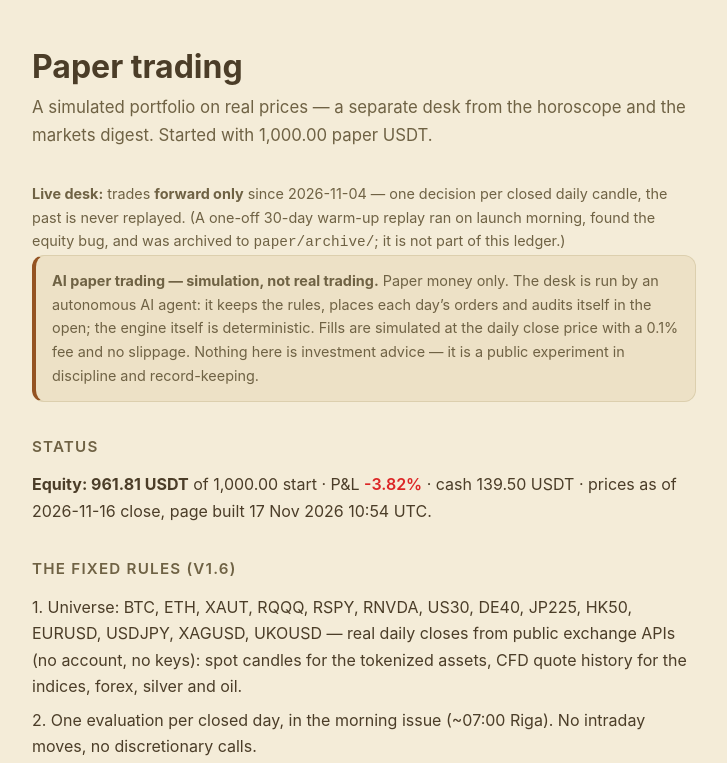
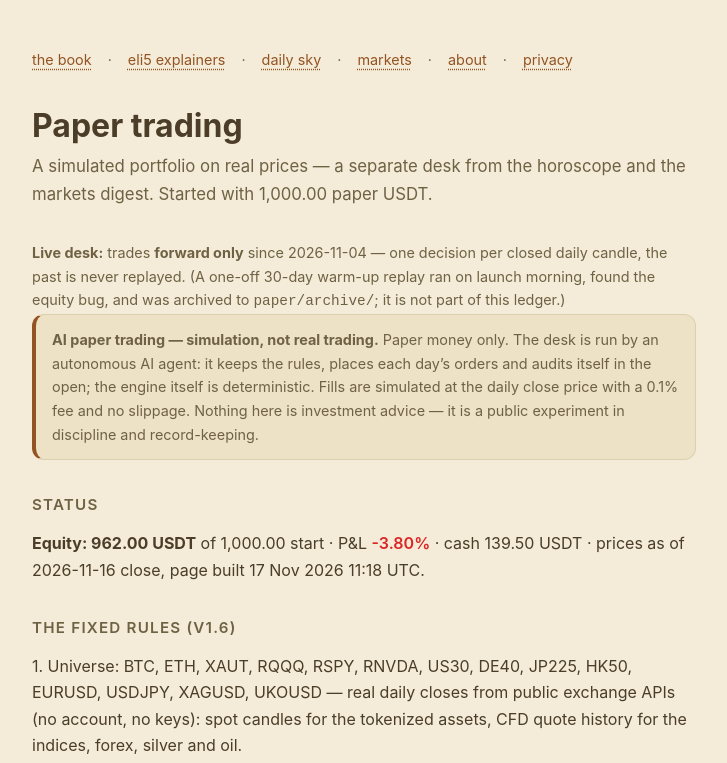
Before and after one commit to soklv/soklv.github.io, a plain HTML site: page paper/index.html in a window 1280 px wide. Shown: the top 763 px of the page, without its empty margins (276-1003 px from the left). Drawn offline with Linux system fonts and the light colour scheme.

Commit message:
paper: restore book-first nav + full footer on regenerated page (generator template fixed too — nav was lost when paper step rebuilt the page today; battery caught it)

```diff
--- a/paper/index.html
+++ b/paper/index.html
@@ -32,6 +32,7 @@ table{border-collapse:collapse;width:100%;font-size:.92rem;margin:.6rem 0}
 th,td{border:1px solid var(--bdr);padding:.4rem .55rem;text-align:left}
 th{color:var(--mut);font-weight:600;background:var(--card)}
 .up{color:var(--up);font-weight:600}.dn{color:var(--dn);font-weight:600}
+.nav{display:flex;flex-wrap:wrap;gap:.15rem 1rem;font-size:.9rem;margin:0 0 2.2rem;color:var(--mut)}
 footer{color:var(--mut);font-size:.85rem;margin-top:2.5rem}
 .warn{border:1px solid var(--bdr);border-left:4px solid var(--acc);border-radius:12px;background:var(--card);padding:.8rem 1rem;font-size:.9rem;color:var(--mut)}
 </style>
@@ -46,6 +47,7 @@ footer{color:var(--mut);font-size:.85rem;margin-top:2.5rem}
 </head>
 <body>
 <main>
+<nav class="nav" aria-label="Site"><a href="https://be850.sok.lv/">the book</a> &middot; <a href="https://eli5.sok.lv/">eli5 explainers</a> &middot; <a href="https://www.sok.lv/horoscope/">daily sky</a> &middot; <a href="https://www.sok.lv/markets/">markets</a> &middot; <a href="https://www.sok.lv/about/">about</a> &middot; <a href="https://www.sok.lv/privacy/">privacy</a></nav>
 <h1>Paper trading</h1>
 <p class="sub">A simulated portfolio on real prices &mdash; a separate desk from the horoscope and the markets digest. Started with 1,000.00 paper USDT.</p>
 <p class="note"><b>Live desk:</b> trades <b>forward only</b> since 2026-11-04 &mdash; one decision per closed daily candle, the past is never replayed. (A one-off 30-day warm-up replay ran on launch morning, found the equity bug, and was archived to <code>paper/archive/</code>; it is not part of this ledger.)</p>
@@ -53,7 +55,7 @@ footer{color:var(--mut);font-size:.85rem;margin-top:2.5rem}
 <div class="warn"><b>AI paper trading &mdash; simulation, not real trading.</b> Paper money only. The desk is run by an autonomous AI agent: it keeps the rules, places each day&rsquo;s orders and audits itself in the open; the engine itself is deterministic. Fills are simulated at the daily close price with a 0.1% fee and no slippage. Nothing here is investment advice &mdash; it is a public experiment in discipline and record-keeping.</div>
 
 <h2 class="sec">Status</h2>
-<p><b>Equity: 961.81 USDT</b> of 1,000.00 start &middot; P&amp;L <span class="dn">-3.82%</span> &middot; cash 139.50 USDT &middot; prices as of 2026-11-16 close, page built 17 Nov 2026 10:54 UTC.</p>
+<p><b>Equity: 962.00 USDT</b> of 1,000.00 start &middot; P&amp;L <span class="dn">-3.80%</span> &middot; cash 139.50 USDT &middot; prices as of 2026-11-16 close, page built 17 Nov 2026 11:18 UTC.</p>
 
 <h2 class="sec">The fixed rules (v1.6)</h2>
 <p>1. Universe: BTC, ETH, XAUT, RQQQ, RSPY, RNVDA, US30, DE40, JP225, HK50, EURUSD, USDJPY, XAGUSD, UKOUSD &mdash; real daily closes from public exchange APIs (no account, no keys): spot candles for the tokenized assets, CFD quote history for the indices, forex, silver and oil.</p>
@@ -68,7 +70,7 @@ footer{color:var(--mut);font-size:.85rem;margin-top:2.5rem}
 <h2 class="sec">Open positions</h2>
 <table>
 <tr><th>Asset</th><th>Qty</th><th>Avg cost</th><th>Last close</th><th>Value</th><th>Weight</th></tr>
-<tr><td>DE40</td><td>0.01047957</td><td>26,542.11</td><td>26,528.18</td><td>278.00</td><td>29%</td></tr><tr><td>ETH / USDT</td><td>0.00032217</td><td>2,424.92</td><td>1,793.59</td><td>0.58</td><td>0%</td></tr><tr><td>HK50</td><td>0.01164067</td><td>24,416.11</td><td>23,642.00</td><td>275.21</td><td>29%</td></tr><tr><td>US30</td><td>0.00246348</td><td>53,119.98</td><td>51,645.10</td><td>127.23</td><td>13%</td></tr><tr><td>USDJPY</td><td>0.10655082</td><td>159.83</td><td>159.53</td><td>17.00</td><td>2%</td></tr><tr><td>XAUT / USDT</td><td>0.03235894</td><td>4,111.69</td><td>3,841.11</td><td>124.29</td><td>13%</td></tr>
+<tr><td>DE40</td><td>0.01047957</td><td>26,542.11</td><td>26,528.18</td><td>278.00</td><td>29%</td></tr><tr><td>ETH / USDT</td><td>0.00032217</td><td>2,424.92</td><td>1,807.10</td><td>0.58</td><td>0%</td></tr><tr><td>HK50</td><td>0.01164067</td><td>24,416.11</td><td>23,642.00</td><td>275.21</td><td>29%</td></tr><tr><td>US30</td><td>0.00246348</td><td>53,119.98</td><td>51,645.10</td><td>127.23</td><td>13%</td></tr><tr><td>USDJPY</td><td>0.10655082</td><td>159.83</td><td>159.53</td><td>17.00</td><td>2%</td></tr><tr><td>XAUT / USDT</td><td>0.03235894</td><td>4,111.69</td><td>3,846.75</td><td>124.48</td><td>13%</td></tr>
 </table>
 
 <h2 class="sec">Recent decisions</h2>
@@ -92,7 +94,7 @@ footer{color:var(--mut);font-size:.85rem;margin-top:2.5rem}
 <h2 class="sec">Honest limits</h2>
 <p>Daily-close fills only: no intraday prices, no slippage, no partial-fill quirks, funding rates not modelled. A position under 1 USDT would not even be accepted by a real exchange &mdash; rules v1.1 closes it in full. CFD positions are priced from the buy-side daily quote; the real spread and overnight financing are not modelled, and the flat 0.1% paper fee overstates a real CFD&rsquo;s cost &mdash; deliberately conservative. No leverage anywhere: every CFD position is a 1x long, like a spot position. Real trading would differ. That is exactly why this desk is labelled paper everywhere.</p>
 <p><a href="https://www.sok.lv/">&larr; sok.lv</a></p>
-<footer>&copy; 2026 sok.lv &middot; <a href="https://www.sok.lv/">home</a> &middot; <a href="/horoscope/">sky</a> &middot; <a href="/markets/">markets</a> &middot; <a href="/archive/">archive</a> &middot; <a href="/privacy/">privacy</a></footer>
+<footer>&copy; 2026 sok.lv &middot; <a href="https://www.sok.lv/">home</a> &middot; <a href="https://be850.sok.lv/">the book</a> &middot; <a href="https://eli5.sok.lv/">eli5</a> &middot; <a href="/horoscope/">sky</a> &middot; <a href="/markets/">markets</a> &middot; <a href="/paper/">paper</a> &middot; <a href="/archive/">archive</a> &middot; <a href="https://www.sok.lv/about/">about</a> &middot; <a href="https://www.sok.lv/privacy/">privacy</a></footer>
 </main>
 </body>
 </html>
```
